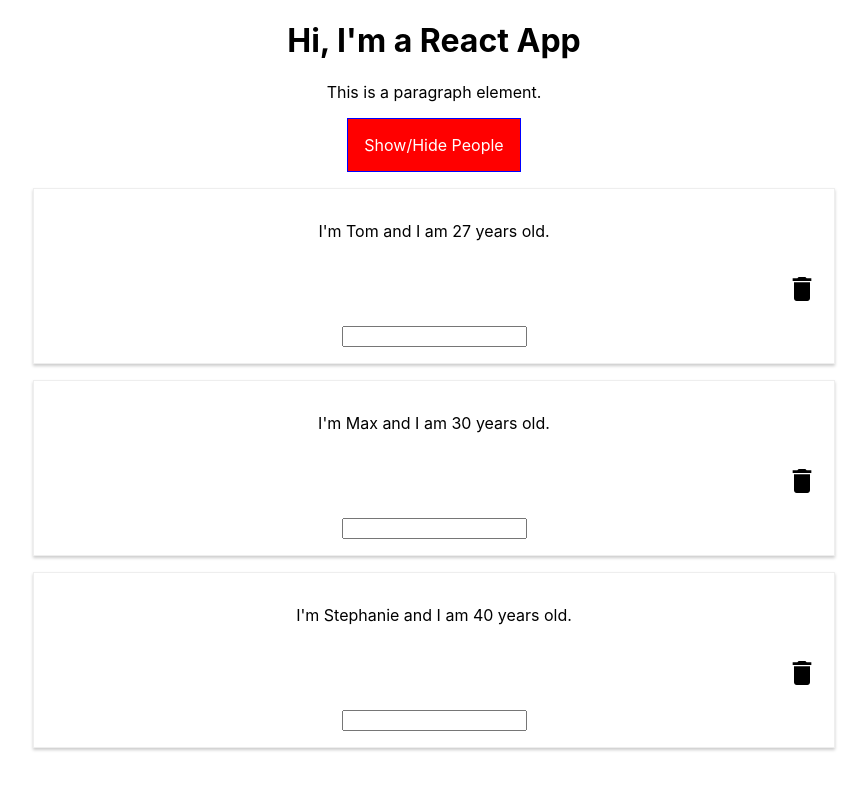
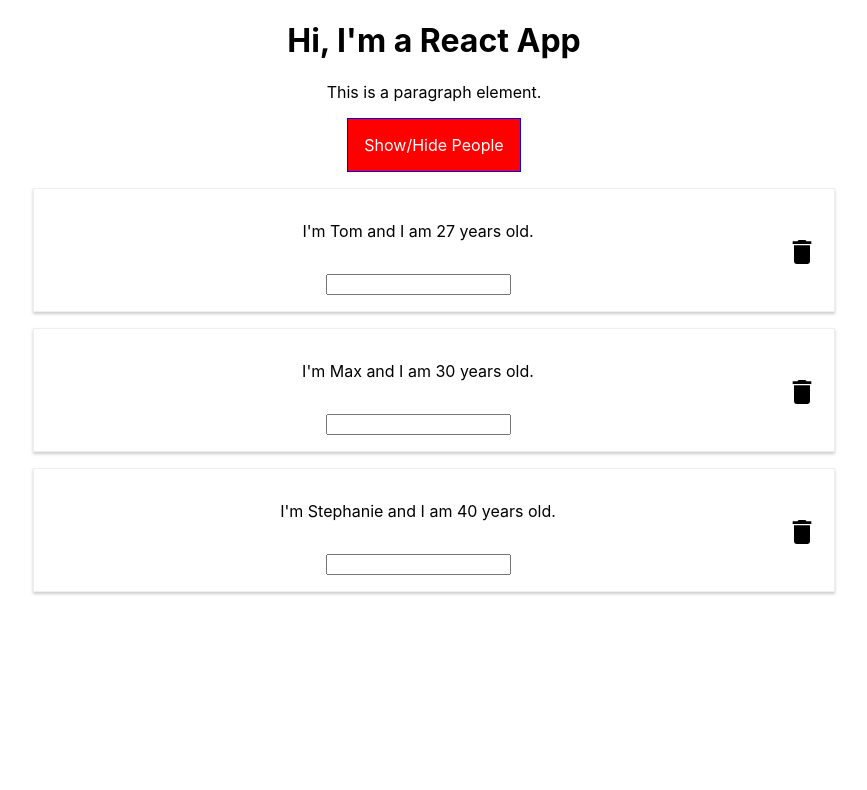
Before and after one commit to TomQuinnNZ/react-complete-guide, a React (Create React App) app: page / in a window 1280 px wide. Shown: the top 790 px of the page, without its empty margins (206-1073 px from the left). Built offline with nearby package versions, Linux system fonts and the light colour scheme.

Commit message:
finish aligning delete button with parent container

```diff
--- a/src/components/People/Person/Person.module.css
+++ b/src/components/People/Person/Person.module.css
@@ -13,7 +13,9 @@
 }
 
 .deleteButton {
-    text-align: right;
+    float: right;
+    vertical-align: center;
+    padding: 15px 0;
 }
 
 .deleteIcon {
```
